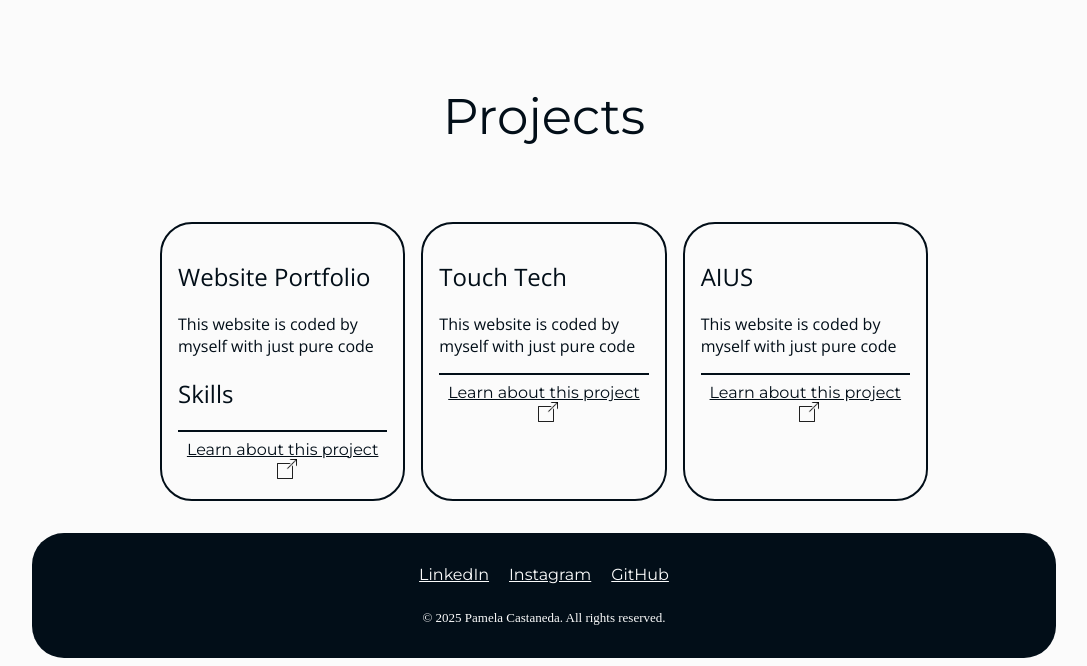
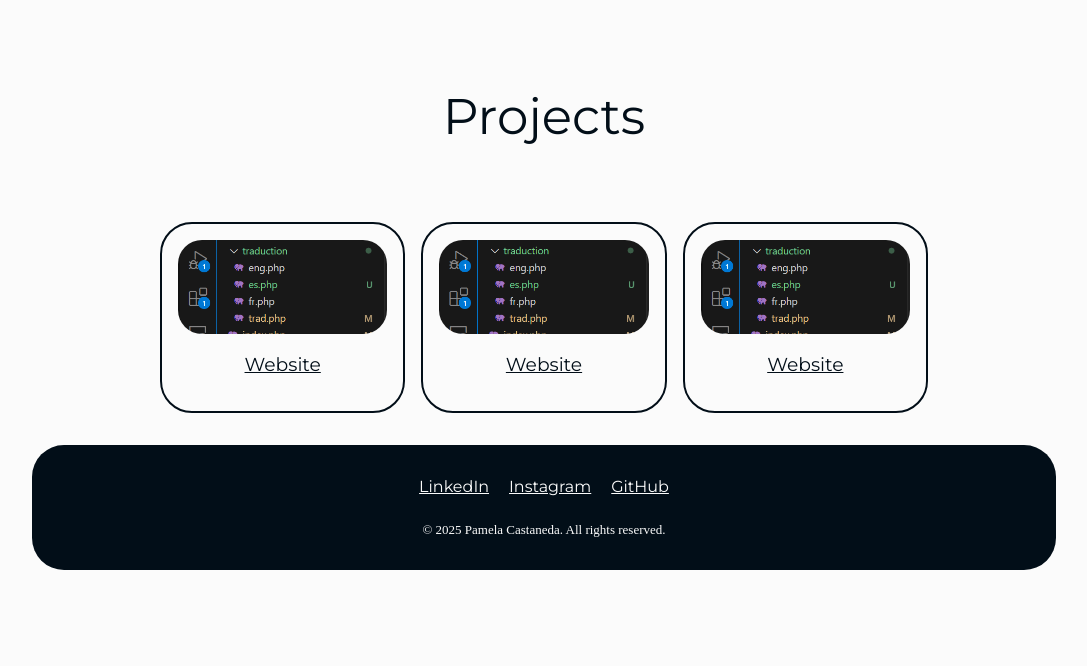
Before and after one commit to pame-scs/portfolio-2025, a PHP site: page / in a window 1280 px wide. Shown: the part 2620-3286 px from the top of the page, without its empty margins (96-1183 px from the left). After the commit the page ends 3190 px from the top, so only its background shows below. Run offline with PHP 8.4, Linux system fonts and the light colour scheme.

Commit message:
Add multilingual project descriptions and enhance project portfolio layout

```diff
--- a/index.php
+++ b/index.php
@@ -24,7 +24,7 @@
                 <h2><?php echo $TRAD["job"] ?></h2>
                 <p><?php echo $TRAD["about"] ?></p>
                 <div class="landing-buttons">
-                    <a href="" class="landing-button1"><?php echo $TRAD["project-button"] ?></a>
+                    <a href="index.php#Projects" class="landing-button1"><?php echo $TRAD["project-button"] ?></a>
                     <a href="" class="landing-button2"><?php echo $TRAD["contact-button"] ?></a>
                 </div>
             </section>
@@ -190,38 +190,24 @@
         <div id="Projects">
             <h1><?php echo $TRAD["project-h1"] ?></h1>
             <div class="project-container">
-                <article class="project">
-                    <header class="project-desc">
-                        <h2>Website Portfolio</h2>
-                        <p>This website is coded by myself with just pure code</p>
-                        <h2><?php echo $TRAD["skills"] ?></h2>
-                        <figcaption>
-                            <a href="project-portfolio.php">Learn about this project
-                                <img src="assets/arrow.png" alt="arrow">
-                            </a>
-                        </figcaption>
+                <a href="\project-portfolio.php" class="project">
+                    <article class="project-portfolio">
 
                     </article>
-                <article class="project">
-                    <header class="project-desc">
-                        <h2>Touch Tech</h2>
-                        <p>This website is coded by myself with just pure code</p>
-                        <figcaption>
-                            <a href="project-portfolio.php">Learn about this project
-                                <img src="assets/arrow.png" alt="arrow">
+                    <h3>Website</h3>
                 </a>
-                        </figcaption>
+                <a href="\project-portfolio.php" class="project">
+                    <article class="project-portfolio">
+
                     </article>
-                <article class="project">
-                    <header class="project-desc">
-                        <h2>AIUS</h2>
-                        <p>This website is coded by myself with just pure code</p>
-                        <figcaption>
-                            <a href="project-portfolio.php">Learn about this project
-                                <img src="assets/arrow.png" alt="arrow">
+                    <h3>Website</h3>
                 </a>
-                        </figcaption>
+                <a href="\project-portfolio.php" class="project">
+                    <article class="project-portfolio">
+
                     </article>
+                    <h3>Website</h3>
+                </a>
             </div>
         </div>
 
--- a/style.css
+++ b/style.css
@@ -431,24 +431,31 @@ nav .menu-icon {
     gap: 1em;
 }
 
-.project{
-    border: #020e18 solid 2px;
+.project {
     border-radius: 2em;
     padding: 1em;
+    border: #020e18 solid 2px;
+    text-align: center;
 }
 
-.project img {
-    width: 20px;
-    margin-left: 0.5em;
+.project-portfolio {
+    background-image: url(assets/project-1/project-structure.PNG);
+    background-size: cover;
+    background-position: center;
+    width: 100%; /* Make the width responsive */
+    padding-top: 45%; /* Maintain aspect ratio for a horizontal rectangle */
+    border-radius: 1.5em;
+    overflow: hidden; /* Ensure no overflow */
 }
 
-.project-desc figcaption {
-    margin: 0;
-    text-align: center;
-    border-top: #020e18 solid 2px;
-    margin-top: 0.5em;
-    padding-top: 0.5em;
+.project:hover {
+    transform: scale(1.04);
+    box-shadow: 0 4px 15px rgba(0, 0, 0, 0.2);
+    transition: transform 0.3s ease, box-shadow 0.3s ease;
 }
+
+
+
 
 @media (max-width: 768px) {
     #Projects {
@@ -485,11 +492,18 @@ nav .menu-icon {
     text-align: center;
 }
 
-.project-page article{
+.project-page section{
+    padding: 2em 2em;
+    border-top: #020e18 solid 2px;
+}
+
+.galery{
     display: grid;
-    grid-template-columns: 1fr 1fr;
-    padding: 0em 2em;
-    text-align: center;
-    border-top: #020e18 solid 2px;
-    border-bottom: #020e18 solid 2px;
+    grid-template-columns: 1fr 1fr 1fr;
+    gap: 1em;
+    padding: 1em 2em;
+    img{
+        width: 100%;
+        border-radius: 1em;
+    }
 }
--- a/traduction/eng.php
+++ b/traduction/eng.php
@@ -34,5 +34,9 @@ $translations = [
     "studio-location" => "Studio Lab'Ut, Strasbourg, France",
     /* -------------------------------- Projects -------------------------------- */
     "project-h1" => "Projects",
+    "project-page-desc-h2" => "Project description",
+    "portfolio-project-desc" => "This project focuses on creating a functional and accessible website. The minimalist design, created with Lunacy, was developed using modern technologies such as HTML, CSS, PHP, and JavaScript. The main goal was to ensure accessibility for a wide audience by integrating a PHP translation module to enable multilingual use. The version control process was optimized through GitHub. This project showcases my ability to design effective, user-friendly, and optimized web solutions for a diverse audience. You can check the project on my",
+    "used-tech" => "Used technologies",
+    "galery" => "Gallery"
 ];
 ?>
--- a/traduction/es.php
+++ b/traduction/es.php
@@ -34,7 +34,9 @@ $translations = [
     "studio-location" => "Studio Lab'Ut, Estrasburgo, Francia",
     /* -------------------------------- Projects -------------------------------- */
     "project-h1" => "Proyectos",
-
-
+    "project-page-desc-h2" => "Descripción del proyecto",
+    "portfolio-project-desc" => "Este proyecto se centra en la creación de un sitio web funcional y accesible. El diseño minimalista, creado con Lunacy, fue desarrollado utilizando tecnologías modernas como HTML, CSS, PHP y JavaScript. El objetivo principal era garantizar la accesibilidad a un público amplio, integrando un módulo de traducción en PHP para permitir el uso multilingüe. El proceso de gestión de versiones se optimizó a través de GitHub. Este proyecto demuestra mi capacidad para diseñar soluciones web eficaces, fáciles de usar y optimizadas para un público diverso. Puedes consultar el proyecto en mi ",
+    "used-tech" => "Tecnologías utilizadas" ,
+    "galery" => "Galería"
 ];
 ?>
--- a/traduction/fr.php
+++ b/traduction/fr.php
@@ -34,6 +34,10 @@ $translations = [
     "studio-location" => "Studio Lab'Ut, Strasbourg, France",
     /* -------------------------------- Projects -------------------------------- */
     "project-h1" => "Projets",
+    "project-page-desc-h2" => "Description du projet",
+    "portfolio-project-desc" => "Ce projet porte sur la création d'un site web à la fois fonctionnel et accessible. Le design minimaliste, conçu avec Lunacy, a été développé à l'aide de technologies telles que HTML, CSS, PHP, et JavaScript. L'objectif principal était de garantir l’accessibilité à un large public, en intégrant un module de traduction en PHP pour permettre une utilisation multilingue. Le processus de gestion de version a été optimisé via GitHub. Ce projet témoigne de ma capacité à concevoir des solutions web efficaces, user-friendly et optimisées pour un public diversifié. Vous pouvez consulter le projet sur mon",
+    "used-tech" => "Technologies utilisées",
+    "galery" => "Galerie"
 
 ];
 ?>
```
Also changed, not shown: project-portfolio.php (+11 -17 lines), assets/project-1/portfolio-skecth.PNG (added), assets/project-1/project-code.PNG (added), assets/project-1/project-result.PNG (added). Lines whose indentation alone changed are shown as unchanged.
